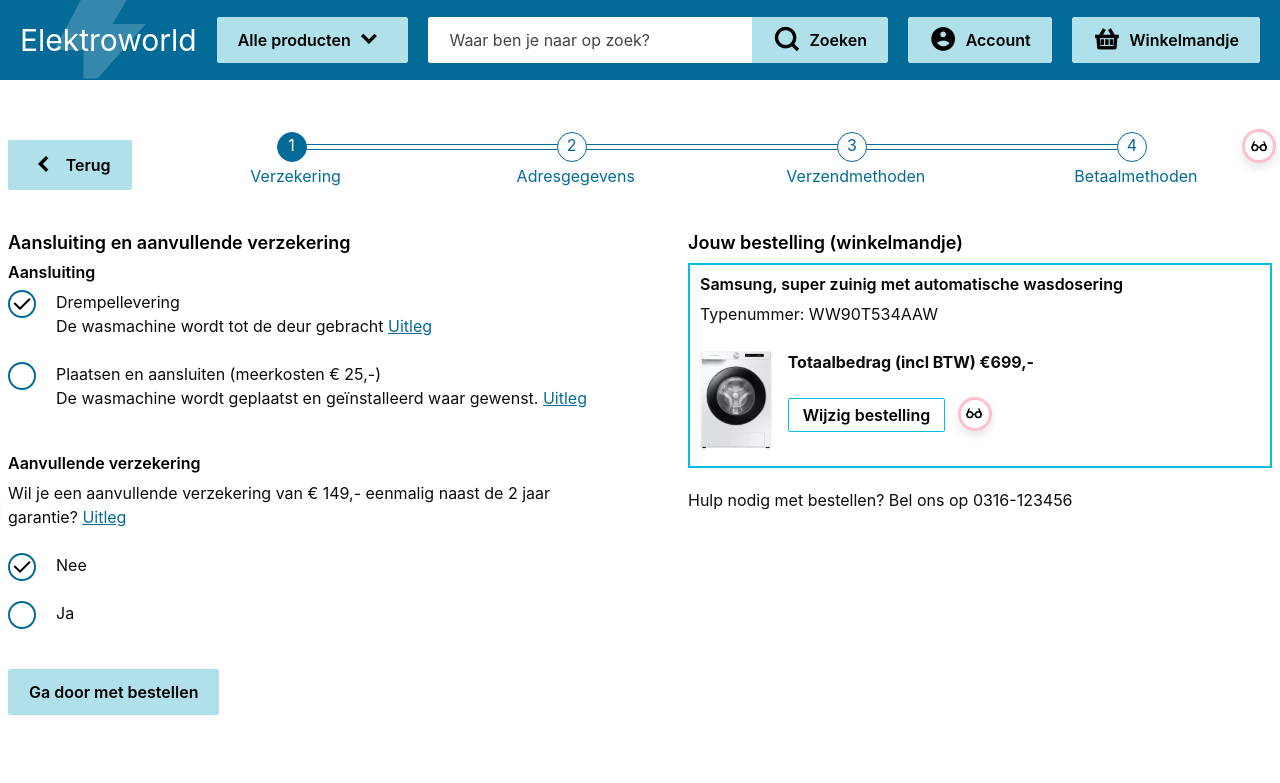
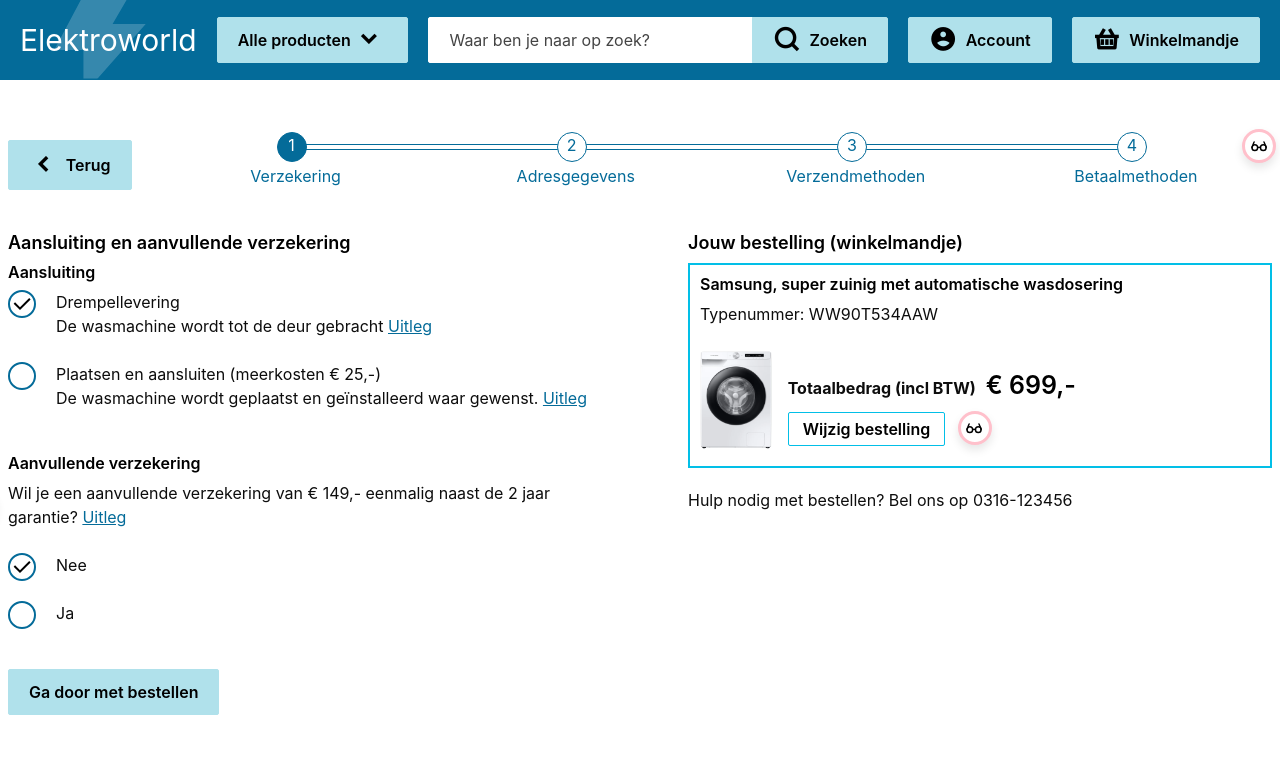
Before and after one commit to basdebruin/senioren-webshop, a SvelteKit app: page /order in a window 1280 px wide. Shown: the top 783 px of the page. Built offline with nearby package versions, Linux system fonts and the light colour scheme.

Commit message:
price text size

```diff
--- a/src/routes/order/+page.svelte
+++ b/src/routes/order/+page.svelte
@@ -68,7 +68,7 @@
                         <img src="/images/wasmachine-1.png" alt="wasmachine samsung" style="height: 5rem">
                     </div>
                     <div class="column">
-                        <p><b>Totaalbedrag (incl BTW) €699,-</b></p>
+                        <span class="price">Totaalbedrag (incl BTW) <h3>€ 699,-</h3></span>
                         <a href="/shopping-cart" class="btn btn-small">Wijzig bestelling</a>
                         <Tooltip offsetLeft={200} offsetTop={-5}>
                             <b>Bestelling zichtbaar.</b> Laat in het hele bestelproces zien welk product er besteld wordt en geef de optie dat de bestelling nog aan te passen is.
@@ -224,6 +224,22 @@
         color: white;
     }
 
+    // price
+    .price {
+        display: flex;
+        gap: .5rem;
+        align-items: baseline;
+        font-weight: bold;
+        * {
+            color: var(--dark-color);
+        }
+        margin-top: 1rem;
+
+        h3 {
+            font-size: 1.25rem;
+        }
+    }
+
 
     // Make Account
     .account {
--- a/src/routes/shopping-cart/+page.svelte
+++ b/src/routes/shopping-cart/+page.svelte
@@ -65,7 +65,7 @@
                         <li>Levertijd 2-3 weken</li>
                     </ul>
 
-                    <span class="price">Totaalbedrag (incl BTW) <h4>€699,-</h4></span>
+                    <span class="price">Totaalbedrag (incl BTW) <h3>€ 699,-</h3></span>
 
                     <button class="btn btn-small" on:click={() => (shoppingCartFull.set(false))}><i class="ri-delete-bin-line"></i> Verwijderen</button>
                 </div>
@@ -112,11 +112,16 @@
         .price {
             display: flex;
             gap: .5rem;
+            align-items: baseline;
             font-weight: bold;
             * {
                 color: var(--dark-color);
             }
             margin-top: 1rem;
+
+            h3 {
+                font-size: 1.25rem;
+            }
         }
     }
 
```
